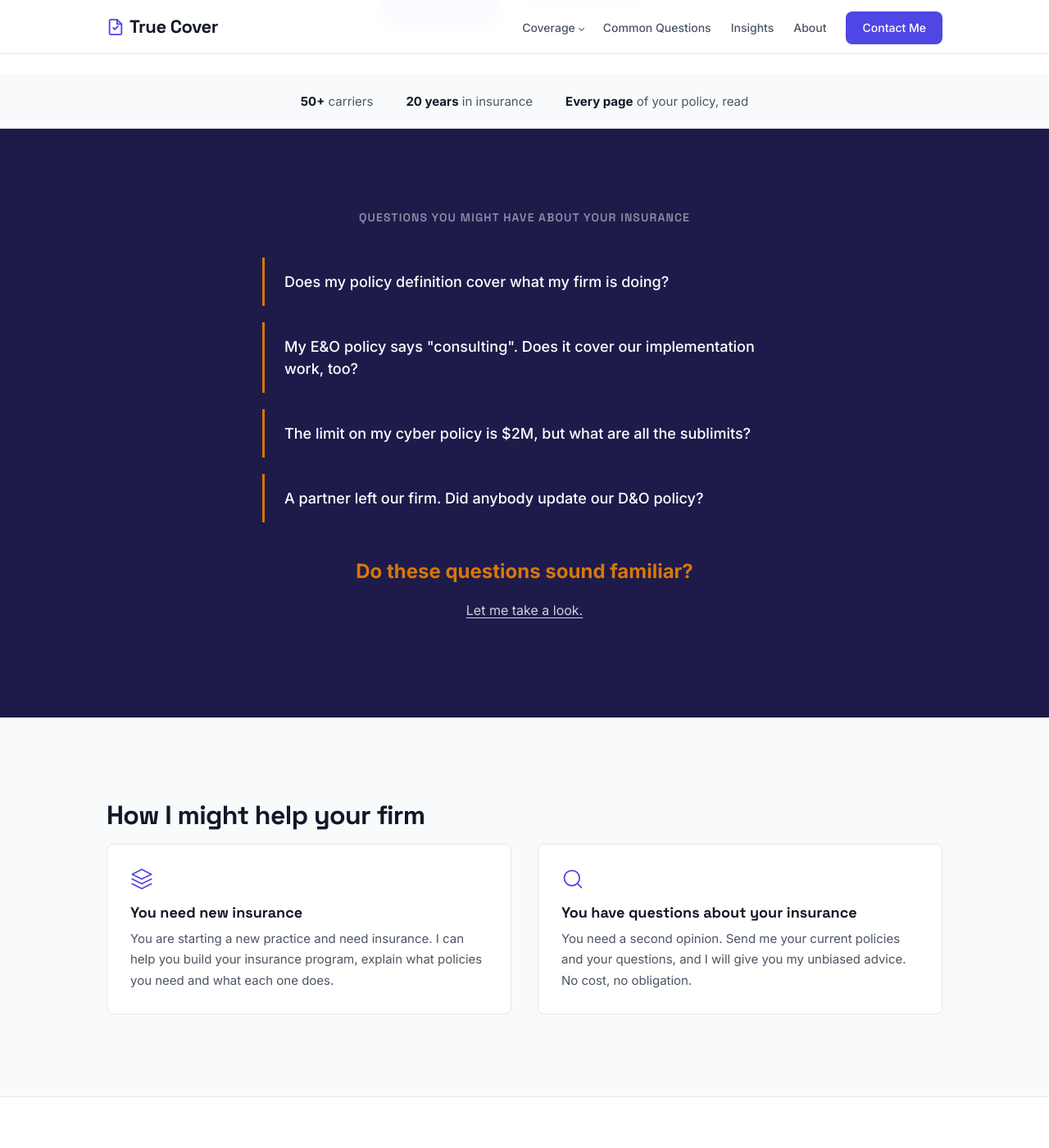
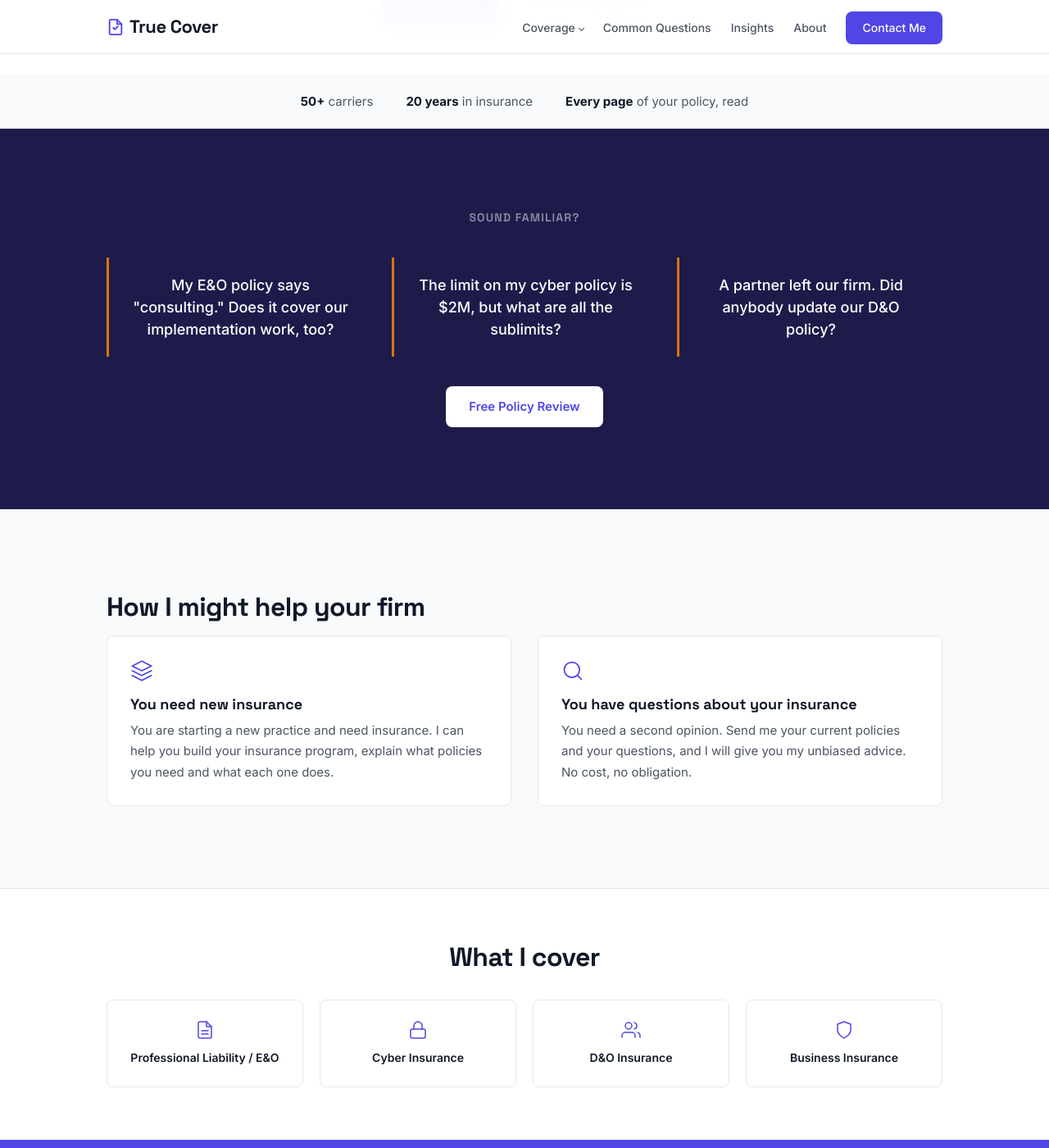
Before and after one commit to joeproe1/truecover.us, a Jekyll site: the page built from index.html, in a window 1280 px wide and 1400 px high, scrolled down 445 px. Shown: the whole window at 82% size. Built offline with Jekyll 4.4.1, drawn with Linux system fonts in a browser that asks for light colours.

Commit message:
Restructure homepage pain points: 3-column grid, drop filler
Cut redundant first question, laid remaining three in a row instead
of stacked list. Replaced "Do these sound familiar?" + text link
with single CTA button to /policy-review/.

Co-Authored-By: Claude Opus 4.6 <noreply@anthropic.com>

```diff
--- a/_sass/_pages.scss
+++ b/_sass/_pages.scss
@@ -106,20 +106,20 @@
     letter-spacing: 0.08em;
 }
 
-.pain-list {
-    max-width: 640px;
-    margin: 0 auto;
-    text-align: left;
-}
-
-.pain-item {
-    padding: 16px 0 16px 24px;
+.pain-grid {
+    display: grid;
+    grid-template-columns: repeat(3, 1fr);
+    gap: 24px;
+
+    @media (max-width: $bp-tablet) {
+        grid-template-columns: 1fr;
+        gap: 16px;
+    }
+}
+
+.pain-card {
     border-left: 3px solid $accent2;
-    margin-bottom: 20px;
-
-    &:last-child {
-        margin-bottom: 0;
-    }
+    padding: 20px 24px;
 
     p {
         font-size: 18px;
@@ -127,29 +127,6 @@
         color: $white;
         line-height: 1.5;
         margin: 0;
-    }
-}
-
-.pain-closer {
-    margin-top: 40px;
-    margin-bottom: 0;
-    font-size: 24px;
-    color: $accent2;
-    font-weight: 700;
-}
-
-.pain-cta {
-    margin-top: 12px;
-
-    a {
-        color: rgba(255, 255, 255, 0.8);
-        font-size: 16px;
-        text-decoration: underline;
-        text-underline-offset: 3px;
-
-        &:hover {
-            color: $white;
-        }
     }
 }
 
--- a/index.html
+++ b/index.html
@@ -31,23 +31,21 @@ body_class: home
 <!-- Pain Points -->
 <section class="pain-section">
     <div class="container">
-        <h2 class="pain-lead">Questions you might have about your insurance</h2>
-        <div class="pain-list">
-            <div class="pain-item">
-                <p>Does my policy definition cover what my firm is doing?</p>
+        <h2 class="pain-lead">Sound familiar?</h2>
+        <div class="pain-grid">
+            <div class="pain-card">
+                <p>My E&O policy says "consulting." Does it cover our implementation work, too?</p>
             </div>
-            <div class="pain-item">
-                <p>My E&O policy says "consulting". Does it cover our implementation work, too?</p>
-            </div>
-            <div class="pain-item">
+            <div class="pain-card">
                 <p>The limit on my cyber policy is $2M, but what are all the sublimits?</p>
             </div>
-            <div class="pain-item">
+            <div class="pain-card">
                 <p>A partner left our firm. Did anybody update our D&O policy?</p>
             </div>
         </div>
-        <p class="pain-closer">Do these questions sound familiar?</p>
-        <p class="pain-cta"><a href="/contact/?need=policy-review">Let me take a look.</a></p>
+        <div class="btn-group" style="justify-content: center; margin-top: 36px;">
+            <a href="/policy-review/" class="btn btn-white">Free Policy Review</a>
+        </div>
     </div>
 </section>
 
```
